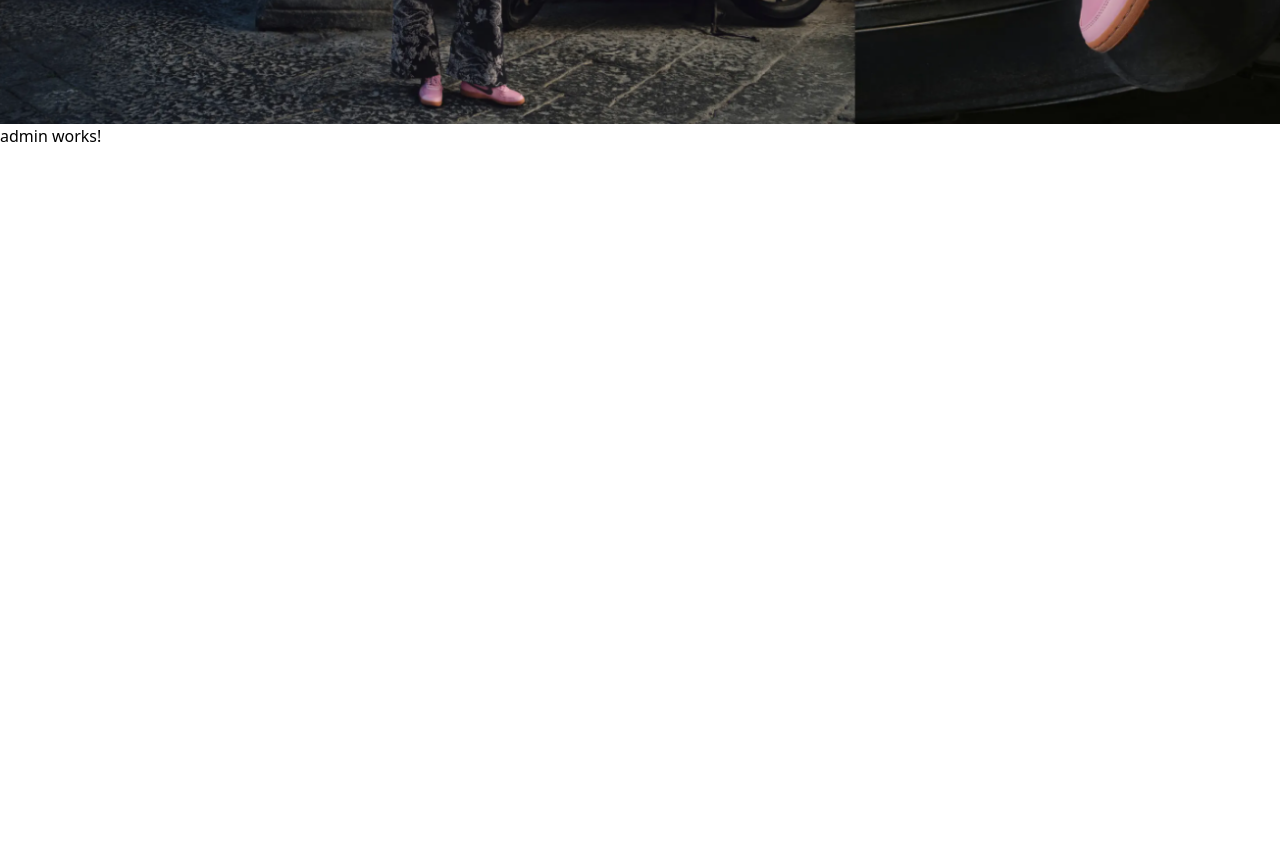
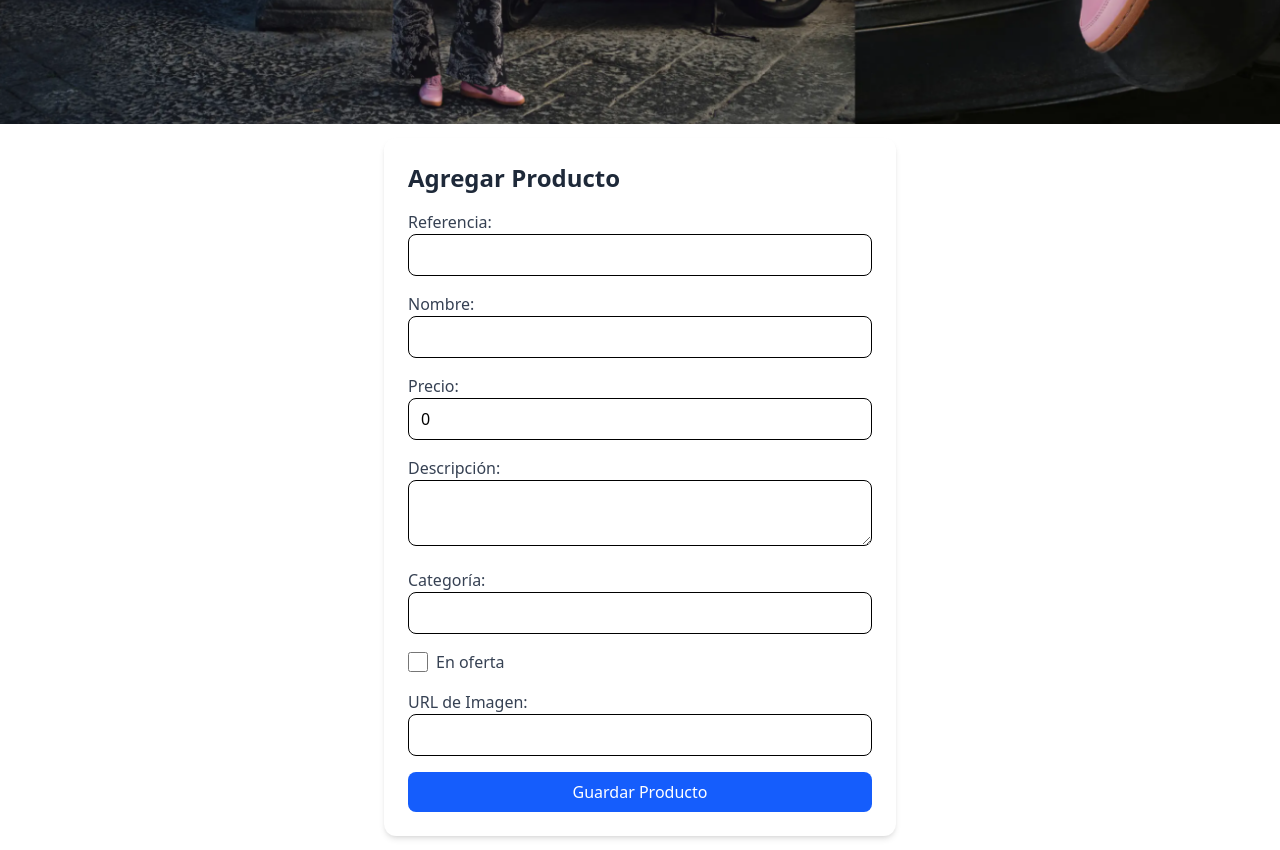
Before and after one commit to Pau-Blanco/Pac02-Angular-Nike-App, an Angular app: page /admin in a window 1280 px wide. Shown: the part 440-1290 px from the top of the page. Before the commit the page ends 800 px from the top, so only its background shows below. Built offline with nearby package versions, Linux system fonts and the light colour scheme.

Commit message:
Añado el Model Productos y creo el formulario

```diff
--- a/src/app/components/admin/admin.component.html
+++ b/src/app/components/admin/admin.component.html
@@ -1 +1,114 @@
-<p>admin works!</p>
+<div class="max-w-lg mx-auto bg-white m-3.5 p-6 rounded-xl shadow-md">
+    <h2 class="text-2xl font-semibold text-gray-800 mb-4">Agregar Producto</h2>
+
+    <form [formGroup]="productForm" (ngSubmit)="onSubmit()" class="space-y-4">
+      <!-- Referencia -->
+      <div>
+        <label class="block text-gray-700 font-medium">Referencia:</label>
+        <input type="text" formControlName="reference"
+          class="w-full px-3 py-2 border rounded-lg focus:outline-none focus:ring-2 focus:ring-blue-500">
+        @if (productForm.get('reference')?.invalid && productForm.get('reference')?.touched) {
+          <div class="text-red-500 text-sm">
+            @if (productForm.get('reference')?.errors?.['required']) {
+              <p>La referencia es obligatoria.</p>
+            }
+            @if (productForm.get('reference')?.errors?.['minlength']) {
+              <p>Debe tener al menos 3 caracteres.</p>
+            }
+          </div>
+        }
+      </div>
+
+      <!-- Nombre -->
+      <div>
+        <label class="block text-gray-700 font-medium">Nombre:</label>
+        <input type="text" formControlName="name"
+          class="w-full px-3 py-2 border rounded-lg focus:outline-none focus:ring-2 focus:ring-blue-500">
+        @if (productForm.get('name')?.invalid && productForm.get('name')?.touched) {
+          <div class="text-red-500 text-sm">
+            @if (productForm.get('name')?.errors?.['required']) {
+              <p>El nombre es obligatorio.</p>
+            }
+            @if (productForm.get('name')?.errors?.['minlength']) {
+              <p>Debe tener al menos 3 caracteres.</p>
+            }
+          </div>
+        }
+      </div>
+
+      <!-- Precio -->
+      <div>
+        <label class="block text-gray-700 font-medium">Precio:</label>
+        <input type="number" formControlName="price"
+          class="w-full px-3 py-2 border rounded-lg focus:outline-none focus:ring-2 focus:ring-blue-500">
+        @if (productForm.get('price')?.invalid && productForm.get('price')?.touched) {
+          <div class="text-red-500 text-sm">
+            @if (productForm.get('price')?.errors?.['required']) {
+              <p>El precio es obligatorio.</p>
+            }
+            @if (productForm.get('price')?.errors?.['min']) {
+              <p>Debe ser mayor que 0.</p>
+            }
+          </div>
+        }
+      </div>
+
+      <!-- Descripción -->
+      <div>
+        <label class="block text-gray-700 font-medium">Descripción:</label>
+        <textarea formControlName="description"
+          class="w-full px-3 py-2 border rounded-lg focus:outline-none focus:ring-2 focus:ring-blue-500"></textarea>
+        @if (productForm.get('description')?.invalid && productForm.get('description')?.touched) {
+          <div class="text-red-500 text-sm">
+            @if (productForm.get('description')?.errors?.['required']) {
+              <p>La descripción es obligatoria.</p>
+            }
+            @if (productForm.get('description')?.errors?.['maxlength']) {
+              <p>Máximo 500 caracteres.</p>
+            }
+          </div>
+        }
+      </div>
+
+      <!-- Categoría -->
+      <div>
+        <label class="block text-gray-700 font-medium">Categoría:</label>
+        <input type="text" formControlName="category"
+          class="w-full px-3 py-2 border rounded-lg focus:outline-none focus:ring-2 focus:ring-blue-500">
+        @if (productForm.get('category')?.invalid && productForm.get('category')?.touched) {
+          <div class="text-red-500 text-sm">
+            @if (productForm.get('category')?.errors?.['required']) {
+              <p>La categoría es obligatoria.</p>
+            }
+          </div>
+        }
+      </div>
+
+      <!-- En oferta -->
+      <div class="flex items-center">
+        <input type="checkbox" formControlName="sale"
+          class="h-5 w-5 text-blue-500 border-gray-300 rounded focus:ring-blue-400">
+        <label class="ml-2 text-gray-700 font-medium">En oferta</label>
+      </div>
+
+      <!-- Imagen -->
+      <div>
+        <label class="block text-gray-700 font-medium">URL de Imagen:</label>
+        <input type="text" formControlName="image"
+          class="w-full px-3 py-2 border rounded-lg focus:outline-none focus:ring-2 focus:ring-blue-500">
+        @if (productForm.get('image')?.invalid && productForm.get('image')?.touched) {
+          <div class="text-red-500 text-sm">
+            @if (productForm.get('image')?.errors?.['required']) {
+              <p>La URL de la imagen es obligatoria.</p>
+            }
+          </div>
+        }
+      </div>
+
+      <!-- Botón -->
+      <button type="submit" [disabled]="productForm.invalid"
+        class="w-full bg-blue-600 text-white py-2 rounded-lg hover:bg-blue-700 transition-all">
+        Guardar Producto
+      </button>
+    </form>
+  </div>
--- a/src/app/components/admin/admin.component.ts
+++ b/src/app/components/admin/admin.component.ts
@@ -1,11 +1,56 @@
 import { Component } from '@angular/core';
+import { FormBuilder, FormGroup, ReactiveFormsModule, Validators } from '@angular/forms';
+import { Products } from '../../models/products';
+import { CommonModule } from '@angular/common';
+
 
 @Component({
   selector: 'app-admin',
-  imports: [],
+  imports: [CommonModule, ReactiveFormsModule],
   templateUrl: './admin.component.html',
   styleUrl: './admin.component.css'
 })
+
 export class AdminComponent {
 
+  productForm: FormGroup;
+
+  producto: Products = {
+    reference: '',
+    name: '',
+    price: 0,
+    description: '',
+    category: '',
+    sale: false,
+    image: ''
+  };
+
+  constructor(private fb: FormBuilder)
+  {
+    this.productForm = this.fb.group({
+      reference: ['', [Validators.required, Validators.minLength(3)]],
+      name: ['', [Validators.required, Validators.minLength(3)]],
+      price: [0, [Validators.required, Validators.min(1)]],
+      description: ['', [Validators.required, Validators.maxLength(500)]],
+      category: ['', [Validators.required]],
+      sale: [false],
+      image: ['', [Validators.required]]
+    })
+  }
+
+  onSubmit()
+  {
+    this.producto = {
+      reference: this.productForm.value.reference || '',
+      name: this.productForm.value.name || '',
+      price: this.productForm.value.price || 0,
+      description: this.productForm.value.description || '',
+      category: this.productForm.value.category || '',
+      sale: this.productForm.value.sale || false,
+      image: this.productForm.value.image || ''
+    };
+
+    console.log('Producto guardado', this.producto);
+    this.productForm.reset();
+  }
 }
--- /dev/null
+++ b/src/app/models/products.ts
@@ -0,0 +1,10 @@
+export interface Products
+{
+    reference: string,
+    name: string,
+    price: number,
+    description: string,
+    category: string,
+    sale: boolean,
+    image: string
+}
```
